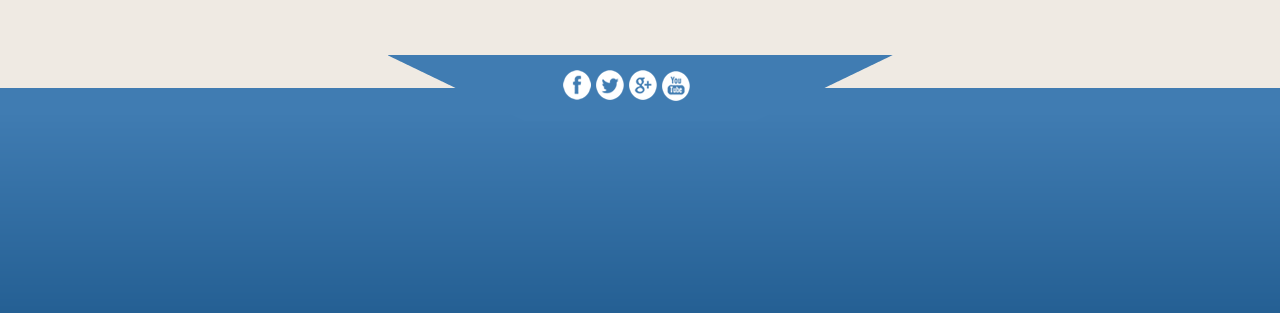
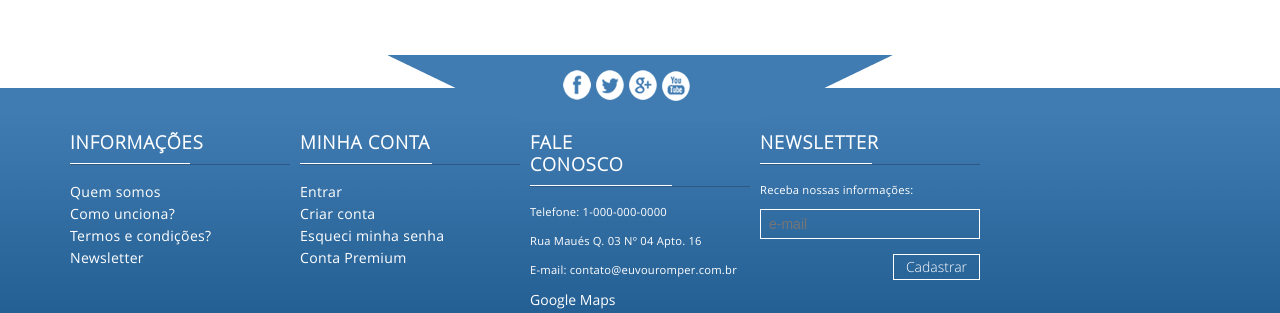
Before and after one commit to orlandoburli/euvouromper-design, a plain HTML site: page index.html in a window 1280 px wide. Shown: the part 2150-2463 px from the top of the page. Drawn offline with Linux system fonts and the light colour scheme.

Commit message:
Finalização footer
Agora precisamos resolver o banner

```diff
--- a/assets/css/style-main.css
+++ b/assets/css/style-main.css
@@ -8,7 +8,6 @@ hr.line {
 }
 
 .left {
-	display: block;
 	float: left;
 	margin-right: 20px !important;
 }
@@ -545,3 +544,94 @@ a.saiba-mais-curso:hover {
 #redes-sociais ul li a.youtube:hover {
 	background: transparent url('../imgs/icons-redes-sociais.png') -97px -31px no-repeat;
 }
+
+#informacoes,#minha-conta,#fale-conosco,#newsletter {
+	margin-right: 10px !important;
+}
+
+#newsletter p {
+	margin-top: 15px;
+}
+
+#newsletter input[type="text"] {
+background-color: transparent !important;
+border: 1px solid #fff;
+padding: 6px 8px;
+color: #fff;
+width: 100%;
+
+}
+
+#newsletter input[type="submit"] {
+	background-color: transparent !important;
+	border: 1px solid #fff;
+	color: #fff;
+	float: right;
+	margin-top: 15px;
+}
+
+#newsletter placeholder {
+color: #fff;
+}
+.box-footer span {
+	width: 100%;
+	border-bottom: 1px solid #2F5882;
+	overflow: auto;
+	display: block;
+	margin: 0 auto;
+	padding: 0;
+
+}
+
+#informacoes h3 {
+	width: 120px;
+}
+
+#minha-conta h3 {
+	width: 132px;
+}
+
+#fale-conosco h3 {
+	width: 142px;
+}
+
+#newsletter h3 {
+	width: 112px;
+}
+
+.box-footer p {
+	color: #fff;
+	font-size: 0.8em;
+
+}
+
+.box-footer span h3 {
+	border-bottom: 1px solid #fff;
+	padding-bottom: 0.5em;
+	margin-bottom: 0;
+	text-transform: uppercase;
+	color: #fff;
+	font-size: 1.3em;
+	letter-spacing: 1px;
+}
+
+ul.lista-footer {
+	list-style: none;
+	margin: 15px 0;
+	padding: 0 !important;
+}
+
+ul.lista-footer li {
+	margin: 0;
+	padding: 0;
+}
+
+ul.lista-footer li a {
+	font-size: 0.8em;
+	color: #fff;
+}
+
+ul.lista-footer li a:hover {
+	text-decoration: underline;
+	color: #fff;
+}
--- a/index.html
+++ b/index.html
@@ -33,7 +33,7 @@
 	<script src="./assets/js/easypaginate.js" type="text/javascript" ></script>
 
 </head>
-<body class="metro" style="background-color: #efeae3">
+<body class="metro" style="">
     <header class="content-header">
 
 		<nav class="horizontal-menu-top compact">
@@ -452,8 +452,48 @@
 					<li><a href="" title="" class="google">google +</a></li>
 					<li><a href="" title="" class="youtube">youtube</a></li>
 				</ul>
+			</div><!-- end redes-sociais -->
+			<div id="informacoes" class="box-footer span3 left">
+				<span><h3>Informações</h3></span>
+				<ul class="lista-footer">
+					<li><a href="" title="">Quem somos</a></li>
+					<li><a href="" title="">Como unciona?</a></li>
+					<li><a href="" title="">Termos e condições?</a></li>
+					<li><a href="" title="">Newsletter</a></li>
+				</ul>
+
 			</div>
-		</div>
+			<div id="minha-conta" class="box-footer span3 left">
+				<span><h3>Minha Conta</h3></span>
+				<ul class="lista-footer">
+					<li><a href="" title="">Entrar</a></li>
+					<li><a href="" title="">Criar conta</a></li>
+					<li><a href="" title="">Esqueci minha senha</a></li>
+					<li><a href="" title="">Conta Premium</a></li>
+				</ul>
+
+			</div>
+			<div id="fale-conosco" class="box-footer span3 left">
+				<span><h3>Fale conosco</h3></span>
+				<p style="margin-top: 15px;">Telefone: 1-000-000-0000</p>
+				<p>Rua Maués Q. 03 Nº 04 Apto. 16</p>
+				<p>E-mail: contato@euvouromper.com.br</p>
+				<a href="" title="" style="color: #fff;">Google Maps</a>
+			</div>
+			<div id="newsletter" class="box-footer span3 left">
+				<span><h3>Newsletter</h3></span>
+				<p>Receba nossas informações:</p>
+				<form action="" method="get" accept-charset="utf-8">
+	        		<div class="">
+					    <input type="text" value="" placeholder="e-mail"/>
+					</div>
+					<input type="submit" value="Cadastrar">
+        		</form>
+			</div>
+			<div id="pagseguro">
+
+			</div>
+		</div><!-- end footer-content -->
 	</footer>
 
 </body>
```
